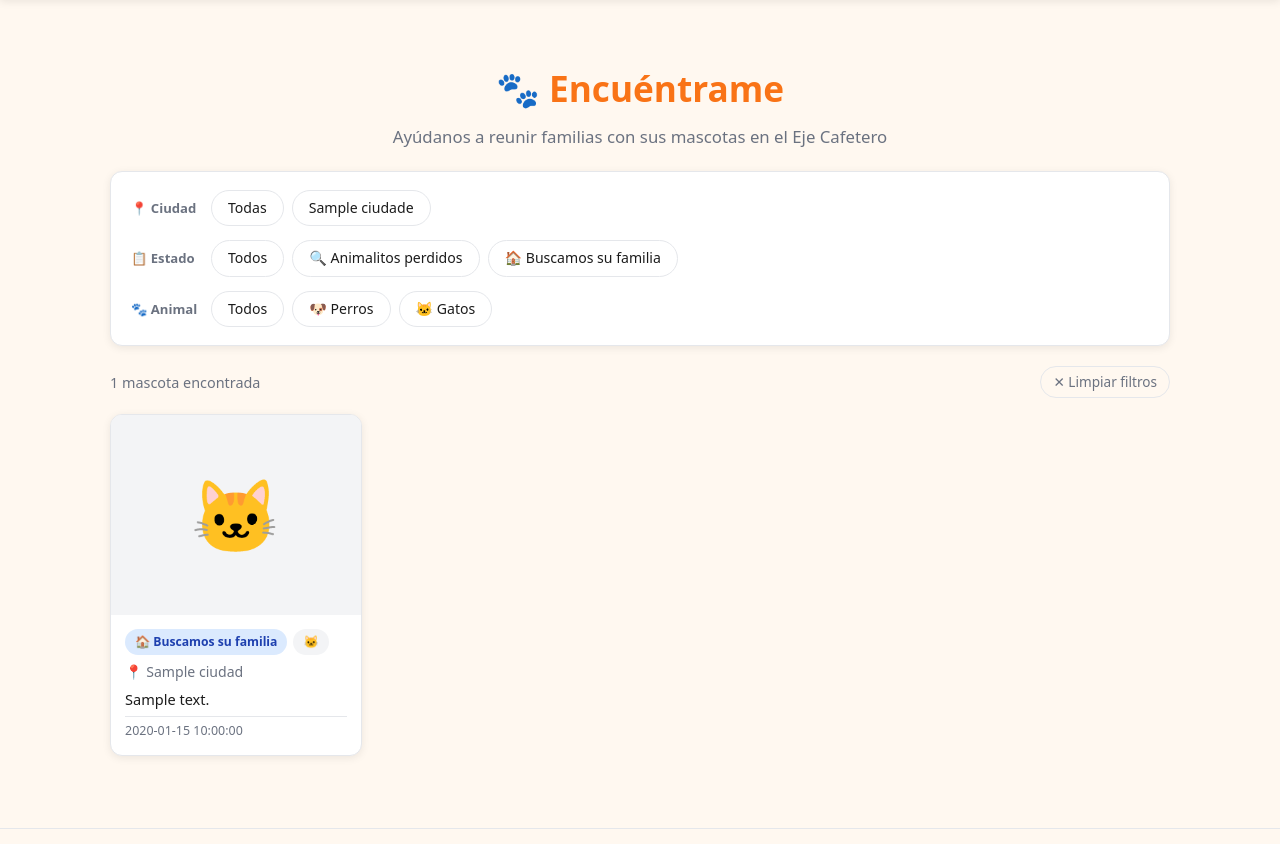
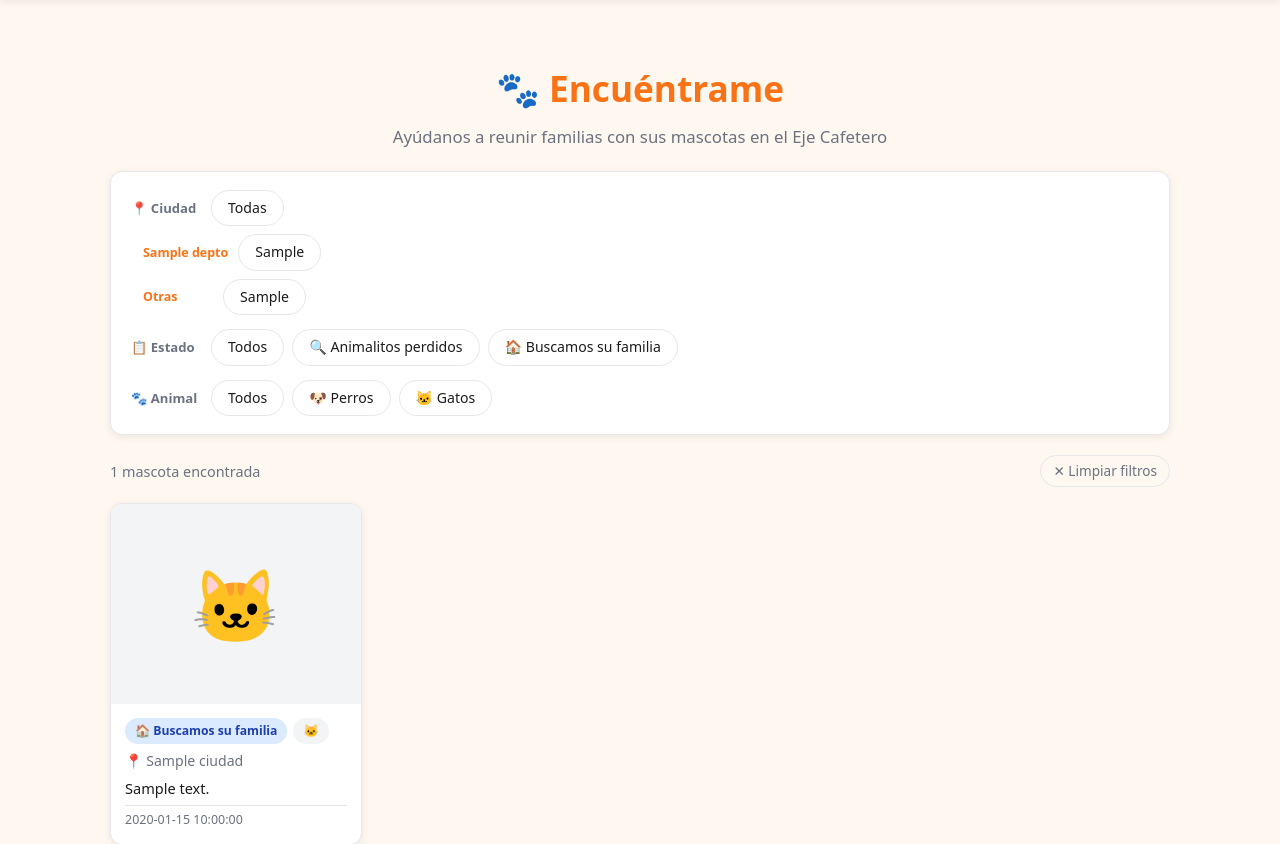
Before and after one commit to angelampdev/encuentrame, a Flask app: template templates/index.html in a window 1280 px wide. Shown: the part 76-920 px from the top of the page. Run offline with Flask 3, Linux system fonts and the light colour scheme; the template is opened without the code that fills it: most values are stand-ins (such as "Sample title", 1, 10 or a date in 2020).

Commit message:
cambios PARA DEPARTAMENTOS Y CIUDADES

```diff
--- a/app.py
+++ b/app.py
@@ -27,7 +27,14 @@ s3 = boto3.client(
 ALLOWED_EXTENSIONS = {"png", "jpg", "jpeg", "webp"}
 FORMATOS_PILLOW = {"png": "PNG", "jpg": "JPEG", "jpeg": "JPEG", "webp": "WEBP"}
 MAX_IMAGE_SIZE = (800, 800)
-CIUDADES = ["Armenia", "Pereira", "Dosquebradas", "Cali", "Chocó"]
+DEPARTAMENTOS = {
+    "Quindío": ["Armenia"],
+    "Risaralda": ["Pereira", "Dosquebradas"],
+    "Valle del Cauca": ["Cali"],
+}
+OTRAS_CIUDADES = ["Chocó"]
+
+CIUDADES = [c for ciudades in DEPARTAMENTOS.values() for c in ciudades] + OTRAS_CIUDADES
 
 
 CONTACTO_TIPOS = {"numero", "instagram", "tiktok", "facebook"}
@@ -92,6 +99,7 @@ def index():
     conn.close()
 
     return render_template("index.html", mascotas=mascotas, ciudades=CIUDADES,
+                           departamentos=DEPARTAMENTOS, otras_ciudades=OTRAS_CIUDADES,
                            ciudad=ciudad, tipo=tipo, animal=animal)
 
 
@@ -111,7 +119,8 @@ def reportar():
 
         if not all([tipo, animal, ciudad, descripcion]):
             flash("Por favor completa todos los campos.", "error")
-            return render_template("reportar.html", ciudades=CIUDADES)
+            return render_template("reportar.html", ciudades=CIUDADES,
+                                   departamentos=DEPARTAMENTOS, otras_ciudades=OTRAS_CIUDADES)
 
         filename = save_photo(foto_file)
 
--- a/static/style.css
+++ b/static/style.css
@@ -76,6 +76,9 @@ footer { text-align: center; padding: 32px 20px; color: var(--gris); font-size:
 .filtro-bloque { display: flex; align-items: center; gap: 10px; flex-wrap: wrap; }
 .filtro-label { font-size: .82rem; font-weight: 700; color: var(--gris); min-width: 70px; white-space: nowrap; }
 .pill-group { display: flex; flex-wrap: wrap; gap: 8px; }
+
+.filtro-bloque-depto { padding-left: 12px; margin-top: -6px; }
+.filtro-label-depto { color: var(--naranja); font-size: .78rem; }
 
 .pill {
   padding: 6px 16px; border-radius: 999px; border: 1.5px solid var(--borde);
--- a/templates/index.html
+++ b/templates/index.html
@@ -18,12 +18,30 @@
     <div class="pill-group">
       <button type="button" class="pill {% if not ciudad %}pill-active{% endif %}"
         onclick="setFiltro('ciudad', '')">Todas</button>
-      {% for c in ciudades %}
+    </div>
+  </div>
+  {% for depto, ciudades_depto in departamentos.items() %}
+  <div class="filtro-bloque filtro-bloque-depto">
+    <span class="filtro-label filtro-label-depto">{{ depto }}</span>
+    <div class="pill-group">
+      {% for c in ciudades_depto %}
         <button type="button" class="pill {% if ciudad == c %}pill-active{% endif %}"
           onclick="setFiltro('ciudad', '{{ c }}')">{{ c }}</button>
       {% endfor %}
     </div>
   </div>
+  {% endfor %}
+  {% if otras_ciudades %}
+  <div class="filtro-bloque filtro-bloque-depto">
+    <span class="filtro-label filtro-label-depto">Otras</span>
+    <div class="pill-group">
+      {% for c in otras_ciudades %}
+        <button type="button" class="pill {% if ciudad == c %}pill-active{% endif %}"
+          onclick="setFiltro('ciudad', '{{ c }}')">{{ c }}</button>
+      {% endfor %}
+    </div>
+  </div>
+  {% endif %}
 
   <!-- Tipo -->
   <div class="filtro-bloque">
```
Also changed, not shown: templates/reportar.html (+13 -2 lines).
